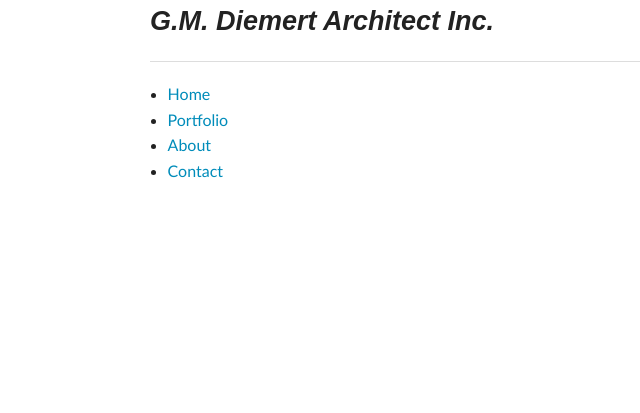
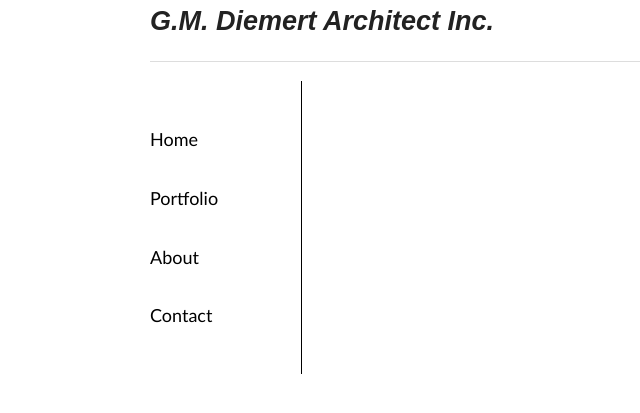
Before and after one commit to sdiemert/gmda, a PHP site: page / in a window 1280 px wide. Shown: the top 413 px of the page, without its empty margins (5-645 px from the left). Run offline with PHP 8.4, Linux system fonts and the light colour scheme.

Commit message:
finished first revision of side bar

```diff
--- a/css/style.css
+++ b/css/style.css
@@ -10,3 +10,20 @@
   font-style:italic;
   font-weight:bold;
 }
+
+.side-nav li{
+    margin-top: 30px;
+    margin-bottom: 30px;
+}
+
+.side-nav li a {
+    font-size: 18px;
+}
+
+.side-nav li a:not(.button){
+    color: black;
+}
+
+#sidebar-wrapper{
+    border-right: 1px solid black;
+}
--- a/sidebar.php
+++ b/sidebar.php
@@ -6,8 +6,8 @@
  * Time: 1:08 PM
  */?>
 
-<div class="small-4 columns">
-    <ul class="nav-bar vertical">
+<div class="small-2  columns" id="sidebar-wrapper">
+    <ul class="side-nav">
         <li><a href="index.php">Home</a></li>
         <li><a href="portfolio.php">Portfolio</a></li>
         <li><a href="about.php">About</a></li>
```
